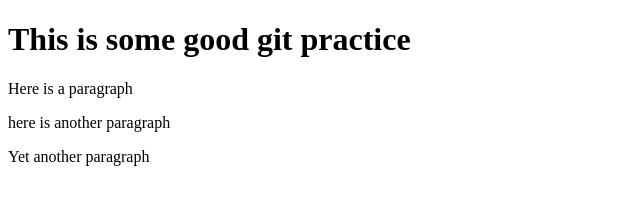
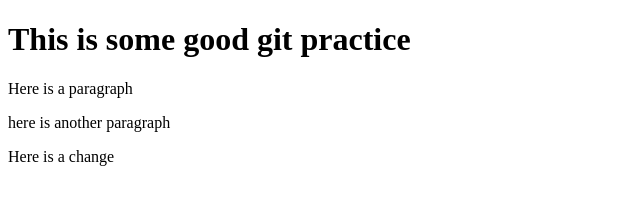
Before and after one commit to johnmagnus97/git-test, a website: page index.html in a window 1280 px wide. Shown: the full height of the page, 0-640 px from the left. Drawn offline with Linux system fonts and the light colour scheme.

Commit message:
fourth commit

```diff
--- a/index.html
+++ b/index.html
@@ -7,6 +7,6 @@
   <h1>This is some good git practice</h1>
   <p> Here is a paragraph</p>
   <p> here is another paragraph</p>
-  <p>Yet another paragraph</p>
+  <p> Here is a change</p>
 </body>
 </html>
```
Also changed, not shown: package.json (added, +24 -0 lines), 2 other files.
